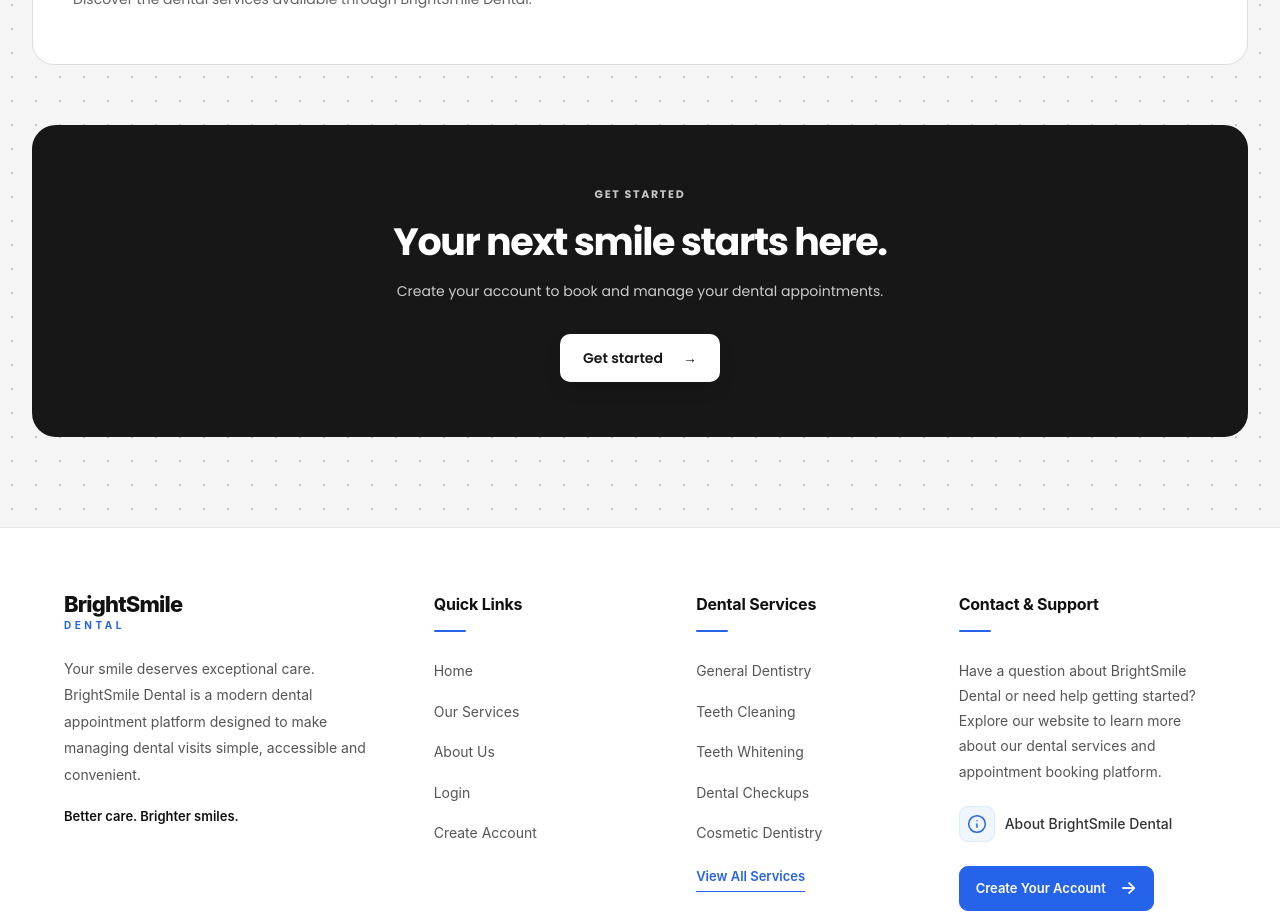
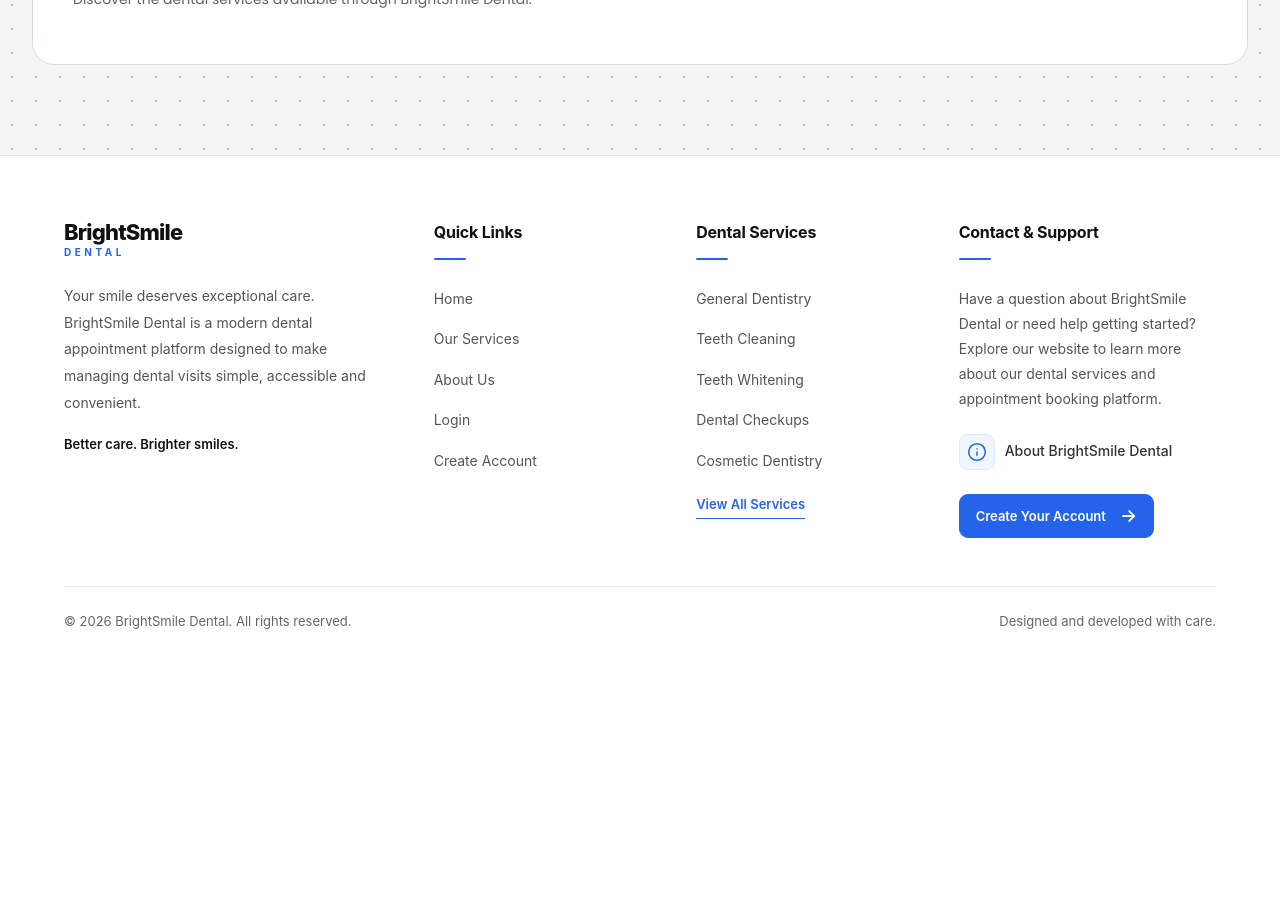
Before and after one commit to AriesMaster/BrightSmileDentalFrontEnd, an Angular app in the folder BrightSmileDentalFrontEnd/: page / in a window 1280 px wide. Shown: the part 1380-2302 px from the top of the page. After the commit the page ends 2036 px from the top, so only its background shows below. Built offline with nearby package versions, Linux system fonts and the light colour scheme.

Commit message:
style(home): remove final get started call-to-action section

```diff
--- a/BrightSmileDentalFrontEnd/src/app/features/home/home.html
+++ b/BrightSmileDentalFrontEnd/src/app/features/home/home.html
@@ -36,11 +36,5 @@
       <a routerLink="/services" class="band-link">View dental services <span aria-hidden="true">↗</span></a>
     </section>
 
-    <section class="final-cta" aria-labelledby="cta-title">
-      <span class="section-label">GET STARTED</span>
-      <h2 id="cta-title">Your next smile starts here.</h2>
-      <p>Create your account to book and manage your dental appointments.</p>
-      <a routerLink="/register" class="cta-button">Get started <span aria-hidden="true">→</span></a>
-    </section>
   </main>
 </div>
```
